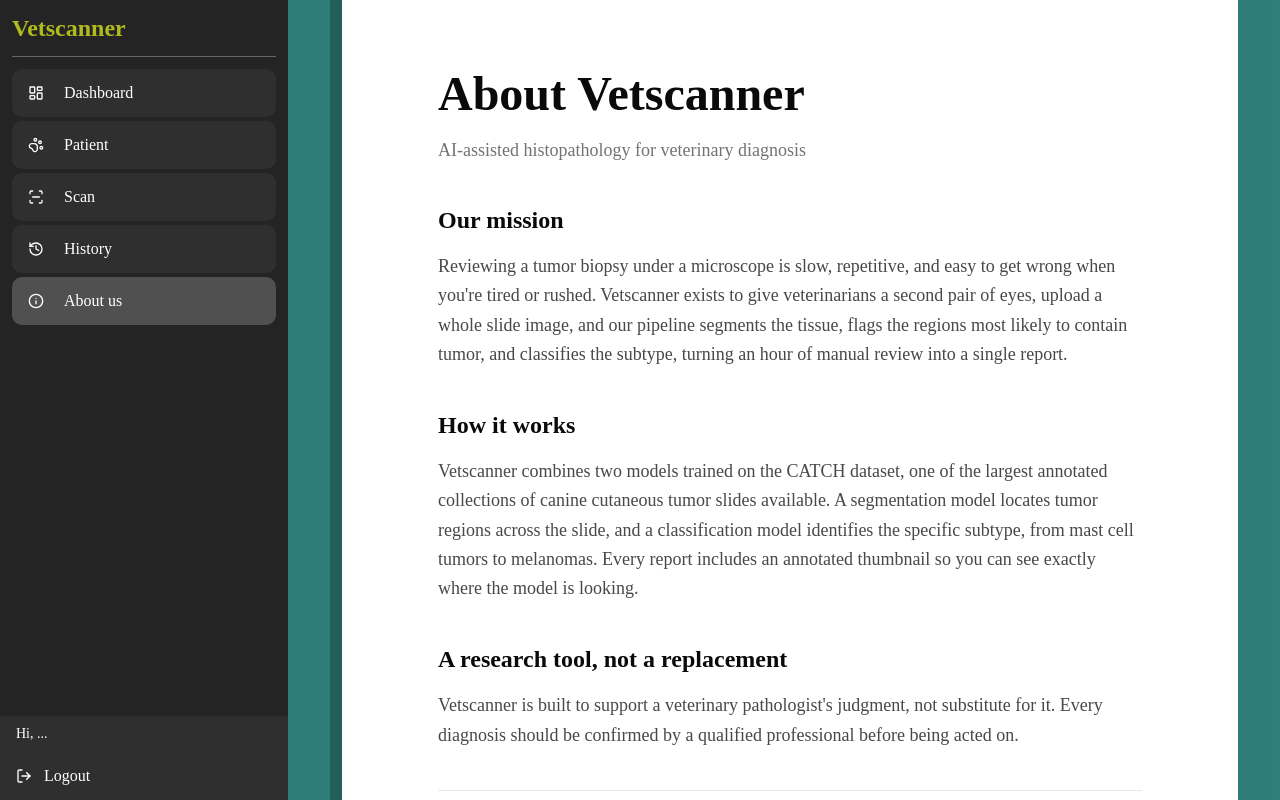
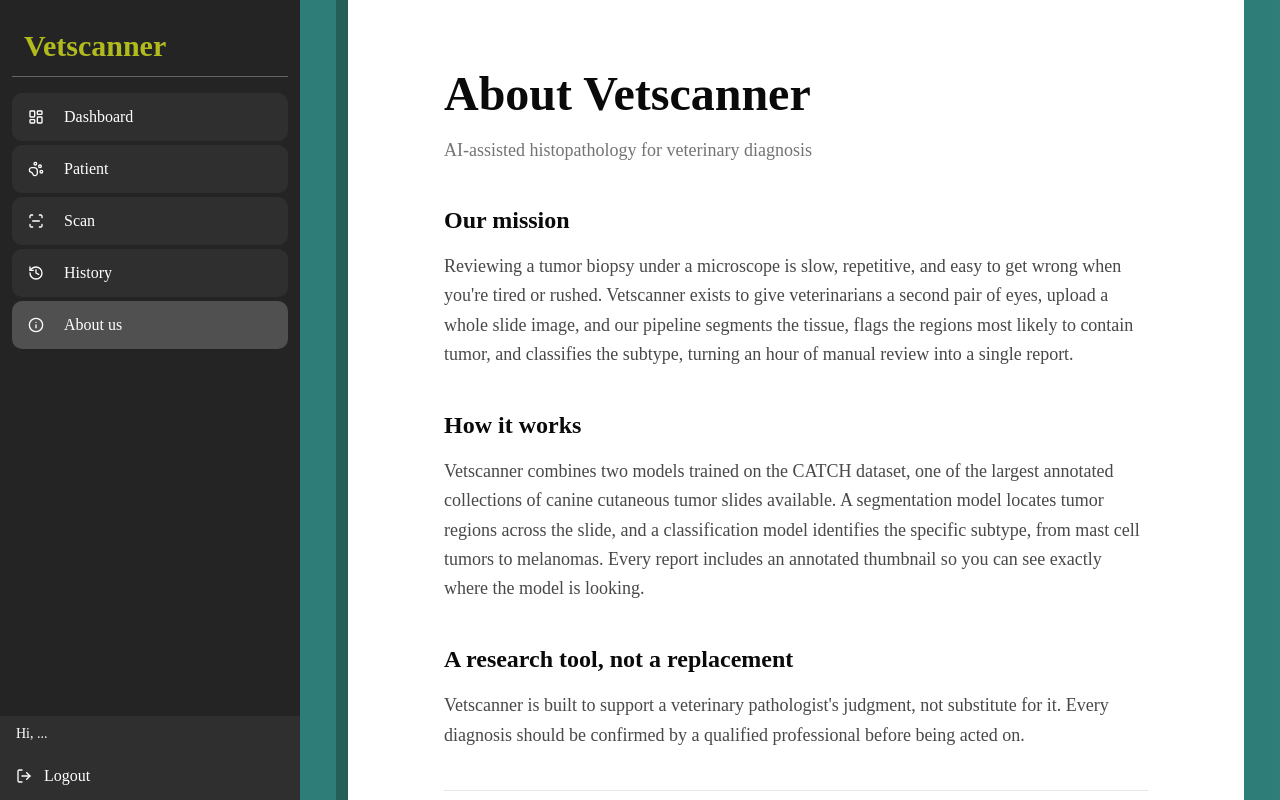
Before and after one commit to Pasin0931/vetscanner, a Next.js app in the folder vetscanner/: page /about in a window 1280 px wide. Built offline with nearby package versions, Linux system fonts and the light colour scheme; no server answers.

Commit message:
REFACTOR: Sizing app header

```diff
--- a/vetscanner/src/components/sidebar.tsx
+++ b/vetscanner/src/components/sidebar.tsx
@@ -55,10 +55,10 @@ export default function Sidebar() {
     }
 
     return (
-        <div className="bg-[#242424] flex flex-col justify-between w-72 shrink-0 h-screen text-white">
+        <div className="bg-[#242424] flex flex-col justify-between w-75 shrink-0 h-screen text-white">
             <div>
-                <div className="p-3">
-                    <h1 className="text-2xl font-bold text-[#B1BB1E] pb-3">Vetscanner</h1>
+                <div className="p-3 pb-4">
+                    <h1 className="text-3xl font-bold text-[#B1BB1E] pb-3 pl-3 pt-4">Vetscanner</h1>
                     <div className="bg-white/30 w-full h-[1px]" />
                 </div>
 
```
Also changed, not shown: 2 other files (tests, documents, lock files or other folders).
